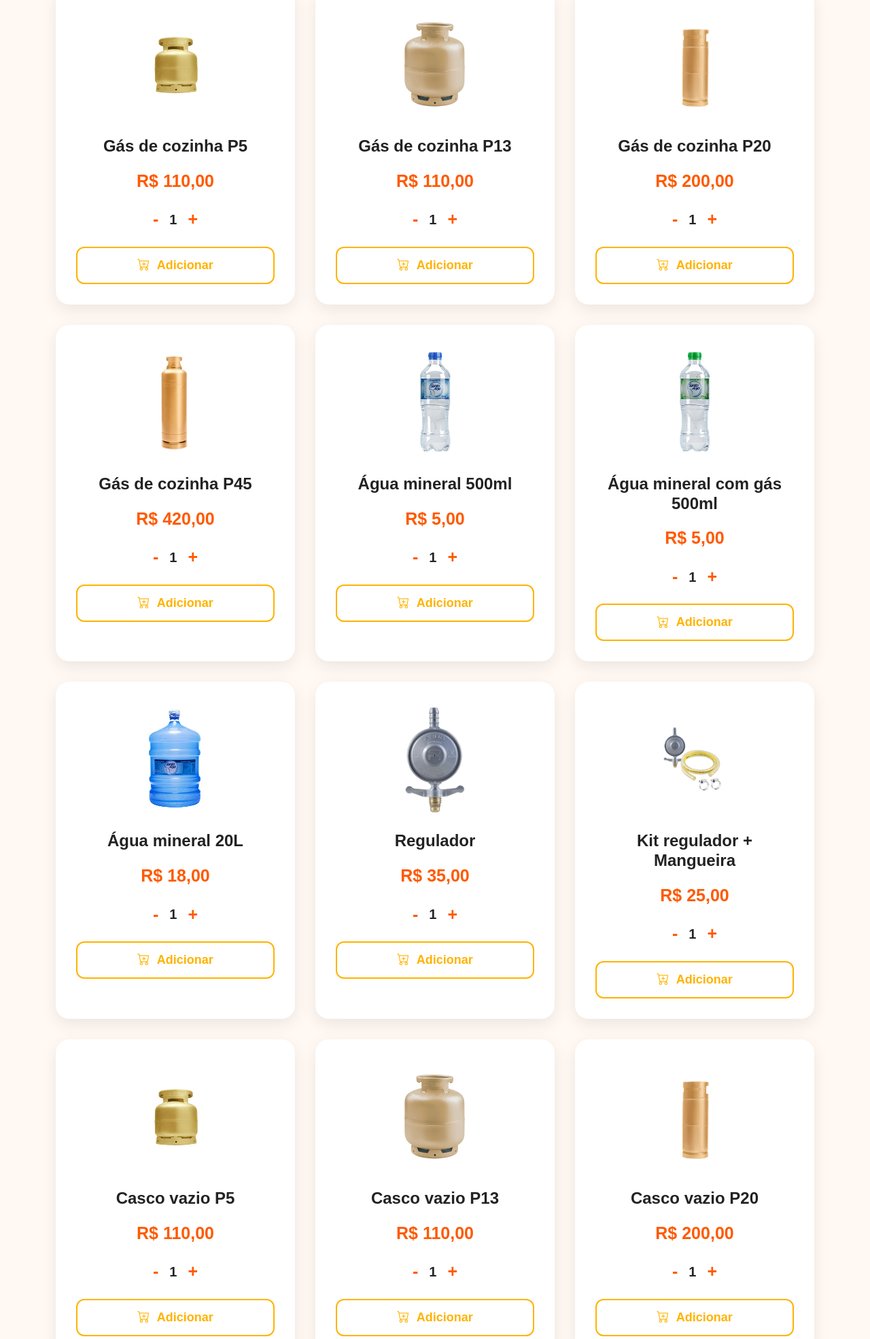
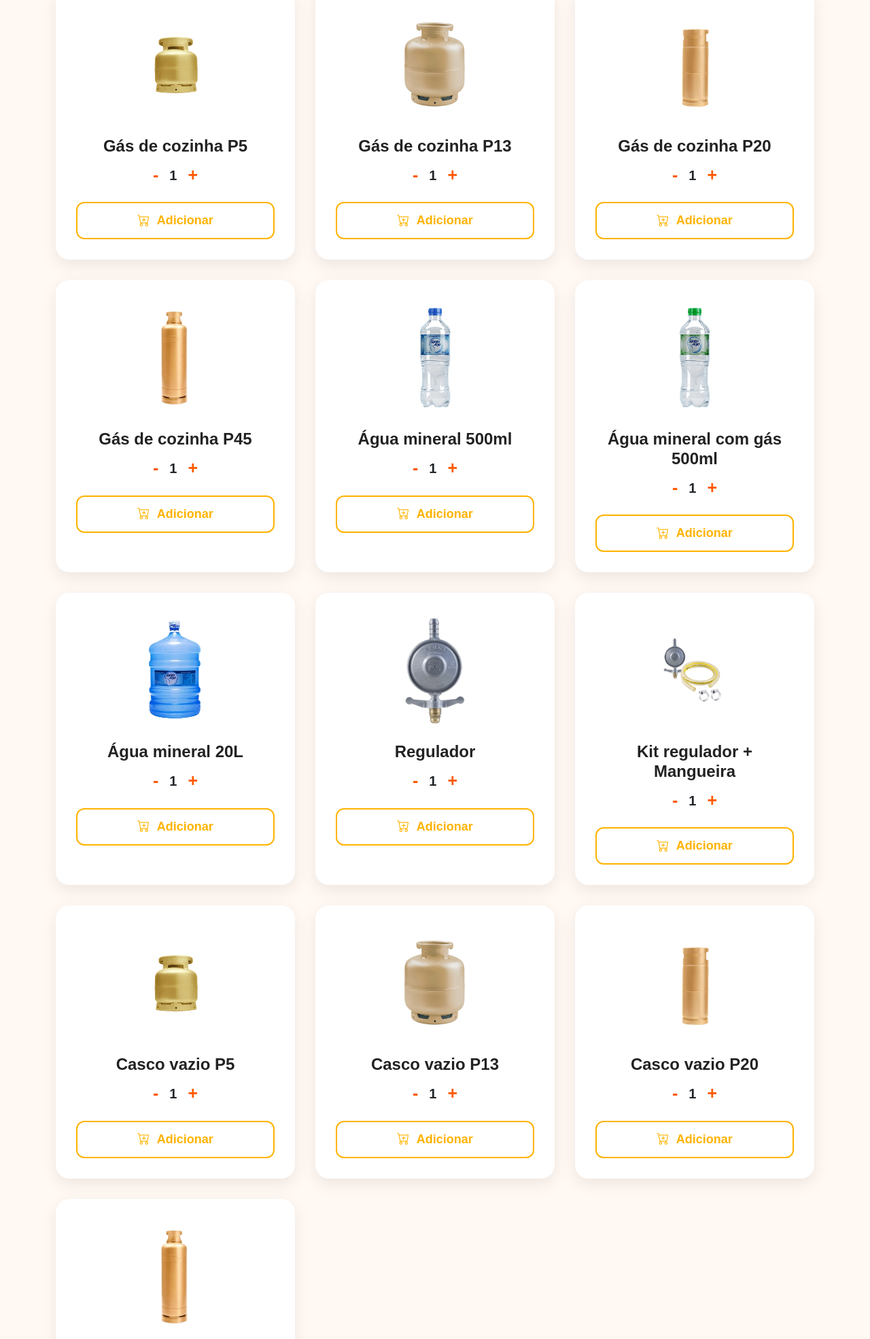
Before and after one commit to gihts7/Site_Samambaia_Gas, a PHP site: page / in a window 1280 px wide. Shown: the part 2349-4319 px from the top of the page at 68% size. Run offline with PHP 8.4, Linux system fonts and the light colour scheme.

Commit message:
Atualização no gerenciar produtos e index para retirada dos preços

```diff
--- a/www/admin/pedidos.php
+++ b/www/admin/pedidos.php
@@ -119,8 +119,6 @@
 
                     <td>PIX</td>
 
-                    <td>R$ 220,00</td>
-
                     <td>
 
                         <a href="visualizarPedido.php"
--- a/www/index.php
+++ b/www/index.php
@@ -337,7 +337,7 @@
 
         </div>
 
-        <p>*Entregas no interior sujeito a mudanças de valor e disponibilidade de entrega</p>
+        <p>*Entregas no interior sujeitas à disponibilidade de entrega.</p>
 
     </div>
 
@@ -378,17 +378,11 @@
 
             <!-- Gás P5 -->
             <div class="produto"
-                data-nome="Gás de cozinha P5"
-                data-retirada="110"
-                data-entrega="110">
+                data-nome="Gás de cozinha P5">
 
                 <img src="imagens/p5.png">
 
                 <h3>Gás de cozinha P5</h3>
-
-                <p class="preco">
-                    R$ <span class="valor-produto">110,00</span>
-                </p>
 
                 <div class="quantidade">
                     <button class="menos">-</button>
@@ -405,17 +399,11 @@
 
             <!-- Gás P13 -->
             <div class="produto"
-                data-nome="Gás de cozinha P13"
-                data-retirada="110"
-                data-entrega="110">
+                data-nome="Gás de cozinha P13">
 
                 <img src="imagens/p13.png">
 
                 <h3>Gás de cozinha P13</h3>
-
-                <p class="preco">
-                    R$ <span class="valor-produto">110,00</span>
-                </p>
 
                 <div class="quantidade">
                     <button class="menos">-</button>
@@ -432,17 +420,11 @@
 
             <!-- Gás P20 -->
             <div class="produto"
-                data-nome="Gás de cozinha P20"
-                data-retirada="200"
-                data-entrega="200">
+                data-nome="Gás de cozinha P20">
 
                 <img src="imagens/p20.png">
 
                 <h3>Gás de cozinha P20</h3>
-
-                <p class="preco">
-                    R$ <span class="valor-produto">200,00</span>
-                </p>
 
                 <div class="quantidade">
                     <button class="menos">-</button>
@@ -459,17 +441,11 @@
 
             <!-- Gás P45 -->
             <div class="produto"
-                data-nome="Gás de cozinha P45"
-                data-retirada="420"
-                data-entrega="420">
+                data-nome="Gás de cozinha P45">
 
                 <img src="imagens/p45.png">
 
                 <h3>Gás de cozinha P45</h3>
-
-                <p class="preco">
-                    R$ <span class="valor-produto">420,00</span>
-                </p>
 
                 <div class="quantidade">
                     <button class="menos">-</button>
@@ -486,17 +462,11 @@
 
             <!-- Água 500ml -->
             <div class="produto"
-                data-nome="Água mineral 500ml"
-                data-retirada="5"
-                data-entrega="5">
+                data-nome="Água mineral 500ml">
 
                 <img src="imagens/500ml.png">
 
                 <h3>Água mineral 500ml</h3>
-
-                <p class="preco">
-                    R$ <span class="valor-produto">5,00</span>
-                </p>
 
                 <div class="quantidade">
                     <button class="menos">-</button>
@@ -513,17 +483,11 @@
 
             <!-- Água com gás -->
             <div class="produto"
-                data-nome="Água mineral com gás 500ml"
-                data-retirada="5"
-                data-entrega="5">
+                data-nome="Água mineral com gás 500ml">
 
                 <img src="imagens/500mlgas.png">
 
                 <h3>Água mineral com gás 500ml</h3>
-
-                <p class="preco">
-                    R$ <span class="valor-produto">5,00</span>
-                </p>
 
                 <div class="quantidade">
                     <button class="menos">-</button>
@@ -540,17 +504,11 @@
 
             <!-- Água 20L -->
             <div class="produto"
-                data-nome="Água mineral 20L"
-                data-retirada="18"
-                data-entrega="18">
+                data-nome="Água mineral 20L">
 
                 <img src="imagens/agua20l.png">
 
                 <h3>Água mineral 20L</h3>
-
-                <p class="preco">
-                    R$ <span class="valor-produto">18,00</span>
-                </p>
 
                 <div class="quantidade">
                     <button class="menos">-</button>
@@ -567,17 +525,11 @@
 
             <!-- Regulador -->
             <div class="produto"
-                data-nome="Regulador"
-                data-retirada="35"
-                data-entrega="35">
+                data-nome="Regulador">
 
                 <img src="imagens/regulador.png">
 
                 <h3>Regulador</h3>
-
-                <p class="preco">
-                    R$ <span class="valor-produto">35,00</span>
-                </p>
 
                 <div class="quantidade">
                     <button class="menos">-</button>
@@ -594,17 +546,11 @@
 
             <!-- Kit Mangueira -->
             <div class="produto"
-                data-nome="KitMangueira"
-                data-retirada="25"
-                data-entrega="25">
+                data-nome="KitMangueira">
 
                 <img src="imagens/kitMangueira.png">
 
                 <h3>Kit regulador + Mangueira</h3>
-
-                <p class="preco">
-                    R$ <span class="valor-produto">25,00</span>
-                </p>
 
                 <div class="quantidade">
                     <button class="menos">-</button>
@@ -621,17 +567,11 @@
 
             <!-- Casco P5 -->
             <div class="produto"
-                data-nome="Casco vazio P5"
-                data-retirada="110"
-                data-entrega="110">
+                data-nome="Casco vazio P5">
 
                 <img src="imagens/p5.png">
 
                 <h3>Casco vazio P5</h3>
-
-                <p class="preco">
-                    R$ <span class="valor-produto">110,00</span>
-                </p>
 
                 <div class="quantidade">
                     <button class="menos">-</button>
@@ -648,17 +588,11 @@
 
             <!-- Casco P13 -->
             <div class="produto"
-                data-nome="Casco vazio P13"
-                data-retirada="110"
-                data-entrega="110">
+                data-nome="Casco vazio P13">
 
                 <img src="imagens/p13.png">
 
                 <h3>Casco vazio P13</h3>
-
-                <p class="preco">
-                    R$ <span class="valor-produto">110,00</span>
-                </p>
 
                 <div class="quantidade">
                     <button class="menos">-</button>
@@ -675,17 +609,11 @@
 
             <!-- Casco P20 -->
             <div class="produto"
-                data-nome="Casco vazio P20"
-                data-retirada="200"
-                data-entrega="200">
+                data-nome="Casco vazio P20">
 
                 <img src="imagens/p20.png">
 
                 <h3>Casco vazio P20</h3>
-
-                <p class="preco">
-                    R$ <span class="valor-produto">200,00</span>
-                </p>
 
                 <div class="quantidade">
                     <button class="menos">-</button>
@@ -702,17 +630,11 @@
 
             <!-- Casco P45 -->
             <div class="produto"
-                data-nome="Casco vazio P45"
-                data-retirada="420"
-                data-entrega="470">
+                data-nome="Casco vazio P45">
 
                 <img src="imagens/p45.png">
 
                 <h3>Casco vazio P45</h3>
-
-                <p class="preco">
-                    R$ <span class="valor-produto">420,00</span>
-                </p>
 
                 <div class="quantidade">
                     <button class="menos">-</button>
@@ -781,16 +703,6 @@
 
     </div>
 
-    <div class="total">
-
-        <span>Total</span>
-
-        <strong id="valorTotal">
-            R$ 0,00
-        </strong>
-
-    </div>
-
 <button
     type="button"
     class="btn-enviar"
@@ -827,7 +739,7 @@
             <p>
                 A <strong>Samambaia Gás</strong> atua na revenda de GLP, água
                 mineral e acessórios, oferecendo atendimento rápido,
-                produtos de qualidade e preços justos para Santo Antônio
+                produtos de qualidade e atendimento para Santo Antônio
                 da Patrulha.
             </p>
 
```
Also changed, not shown: www/admin/gerenciarProdutos.php (+0 -12 lines).
